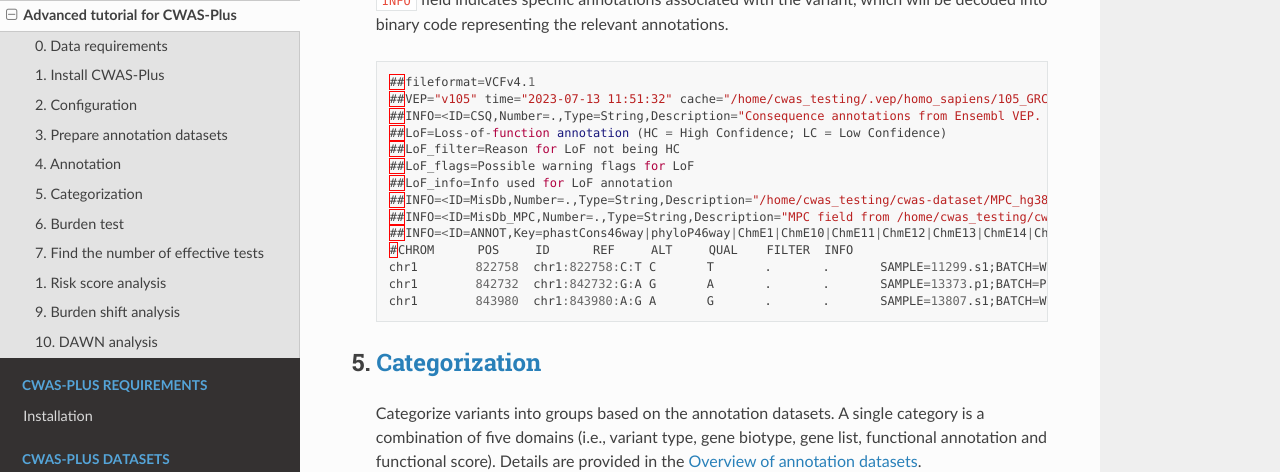
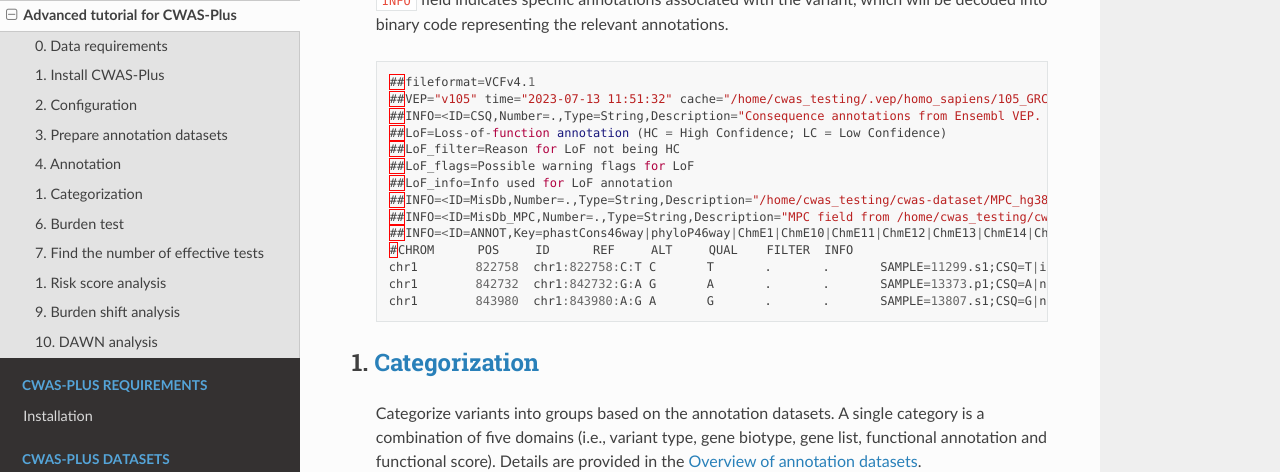
Before and after one commit to joonan-lab/cwas, a Sphinx documentation site: the page built from docs/quickstart/advanced_tutorial.rst, in a window 1280 px wide and 900 px high, scrolled down 7785 px. Shown: the top 472 px of the window. Built offline with Sphinx 7.4.7 and the Read the Docs theme 2.0.0, drawn with Linux system fonts in a browser that asks for light colours; some of the changed text lies outside the part shown.

Commit message:
Update advanced_tutorial.rst

```diff
--- a/docs/quickstart/advanced_tutorial.rst
+++ b/docs/quickstart/advanced_tutorial.rst
@@ -16,12 +16,12 @@
   .. code-block:: solidity
 
     #CHROM  POS ID  REF ALT QUAL    FILTER  INFO
-    chr1    3747728 .        T       C       .       .       SAMPLE=11000.p1;BATCH=P231
-    chr1    38338861        .       C       A       .       .       SAMPLE=11000.p1;BATCH=P231
-    chr1    117942118       .      T       G       .       .       SAMPLE=11000.p1;BATCH=P231
+    chr1    3747728 .        T       C       .       .       SAMPLE=11000.p1
+    chr1    38338861        .       C       A       .       .       SAMPLE=11000.p1
+    chr1    117942118       .      T       G       .       .       SAMPLE=11000.p1
 
 
-  2. Sample information
+  1. Sample information
 
   Prepare sample information in txt format. The file must be tab separated. It also must contain three columns, *SAMPLE*, *FAMILY*, and *PHENOTYPE*. A value in the *PHENOTYPE* muse be *case* or *ctrl*.
   The values in the SAMPLE column must be matched to the sample IDs of variants in the input vcf file.
@@ -342,12 +342,12 @@
     ##INFO=<ID=MisDb_MPC,Number=.,Type=String,Description="MPC field from /home/cwas_testing/cwas-dataset/MPC_hg38.vcf.bgz">
     ##INFO=<ID=ANNOT,Key=phastCons46way|phyloP46way|ChmE1|ChmE10|ChmE11|ChmE12|ChmE13|ChmE14|ChmE15|ChmE2|ChmE3|ChmE4|ChmE5|ChmE6|ChmE7|ChmE8|ChmE9|EpiDNase|EpiH3K27ac|EpiH3K27me3|EpiH3K36me3|EpiH3K4me1|EpiH3K4me3|EpiH3K9ac|EpiH3K9me3|MidFetalH3K27ac|YaleH3K27acCBC|YaleH3K27acDFC|MidFetalATAC|EncodeDNase|EncodeTFBS|EnhancerVista|EnhancerFantom|HARs>
     #CHROM	POS	ID	REF	ALT	QUAL	FILTER	INFO
-    chr1	822758	chr1:822758:C:T	C	T	.	.	SAMPLE=11299.s1;BATCH=WGS519;CSQ=T|intron_variant&non_coding_transcript_variant|MODIFIER||ENSG00000230021|Transcript|ENST00000635509|processed_transcript||1/3||||||||||-1|||||SAMD11||||||;ANNOT=33313024
-    chr1	842732	chr1:842732:G:A	G	A	.	.	SAMPLE=13373.p1;BATCH=P231;CSQ=A|non_coding_transcript_exon_variant|MODIFIER|LINC01128|ENSG00000228794|Transcript|ENST00000670780|lncRNA|3/8||||1807|||||||1||HGNC|HGNC:49377||SAMD11||||||;ANNOT=764418304
-    chr1	843980	chr1:843980:A:G	A	G	.	.	SAMPLE=13807.s1;BATCH=WGS519;CSQ=G|non_coding_transcript_exon_variant|MODIFIER|LINC01128|ENSG00000228794|Transcript|ENST00000670780|lncRNA|3/8||||3055|||||||1||HGNC|HGNC:49377||SAMD11||||||;ANNOT=754716928
+    chr1	822758	chr1:822758:C:T	C	T	.	.	SAMPLE=11299.s1;CSQ=T|intron_variant&non_coding_transcript_variant|MODIFIER||ENSG00000230021|Transcript|ENST00000635509|processed_transcript||1/3||||||||||-1|||||SAMD11||||||;ANNOT=33313024
+    chr1	842732	chr1:842732:G:A	G	A	.	.	SAMPLE=13373.p1;CSQ=A|non_coding_transcript_exon_variant|MODIFIER|LINC01128|ENSG00000228794|Transcript|ENST00000670780|lncRNA|3/8||||1807|||||||1||HGNC|HGNC:49377||SAMD11||||||;ANNOT=764418304
+    chr1	843980	chr1:843980:A:G	A	G	.	.	SAMPLE=13807.s1;CSQ=G|non_coding_transcript_exon_variant|MODIFIER|LINC01128|ENSG00000228794|Transcript|ENST00000670780|lncRNA|3/8||||3055|||||||1||HGNC|HGNC:49377||SAMD11||||||;ANNOT=754716928
 
 
-5. :ref:`Categorization <categorization>`
+1. :ref:`Categorization <categorization>`
 ############################################
 
   Categorize variants into groups based on the annotation datasets. A single category is a combination of five domains (i.e., variant type, gene biotype, gene list, functional annotation and functional score). Details are provided in the :ref:`Overview of annotation datasets <overview>`.
```
